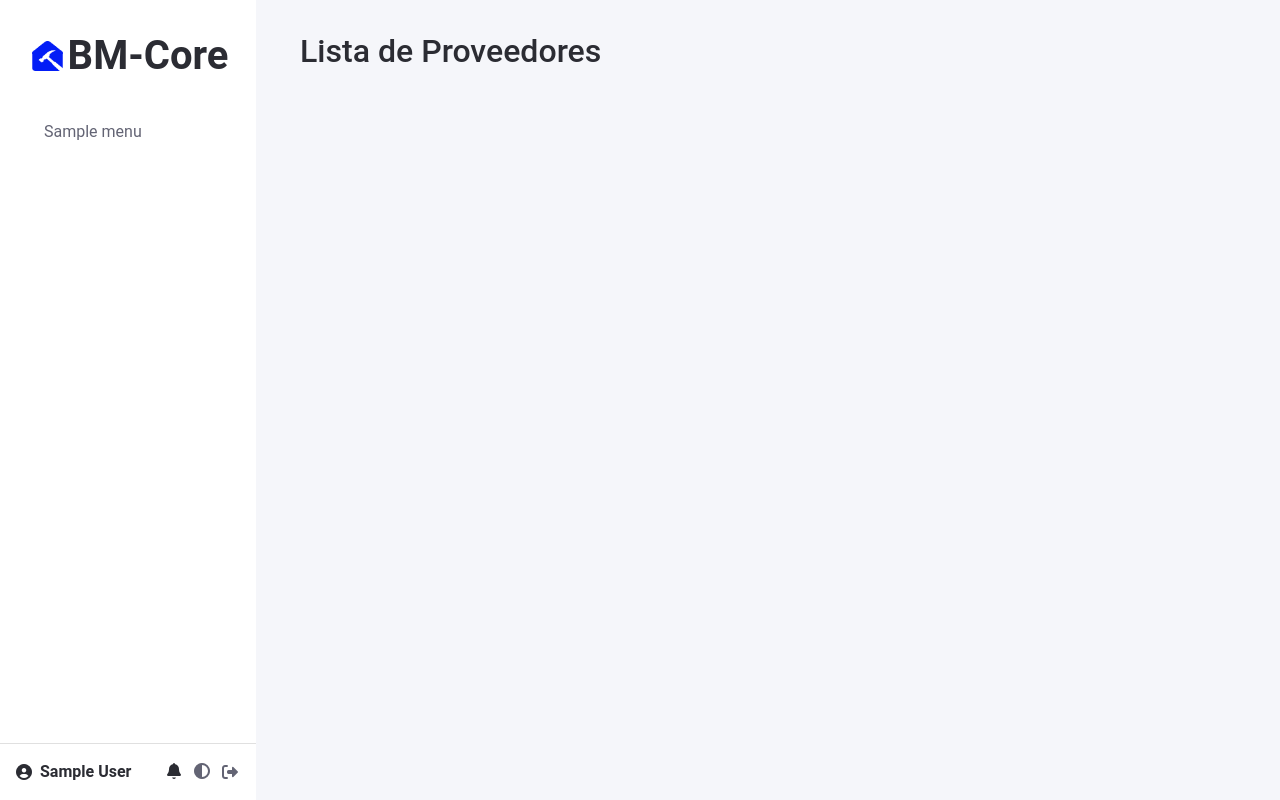
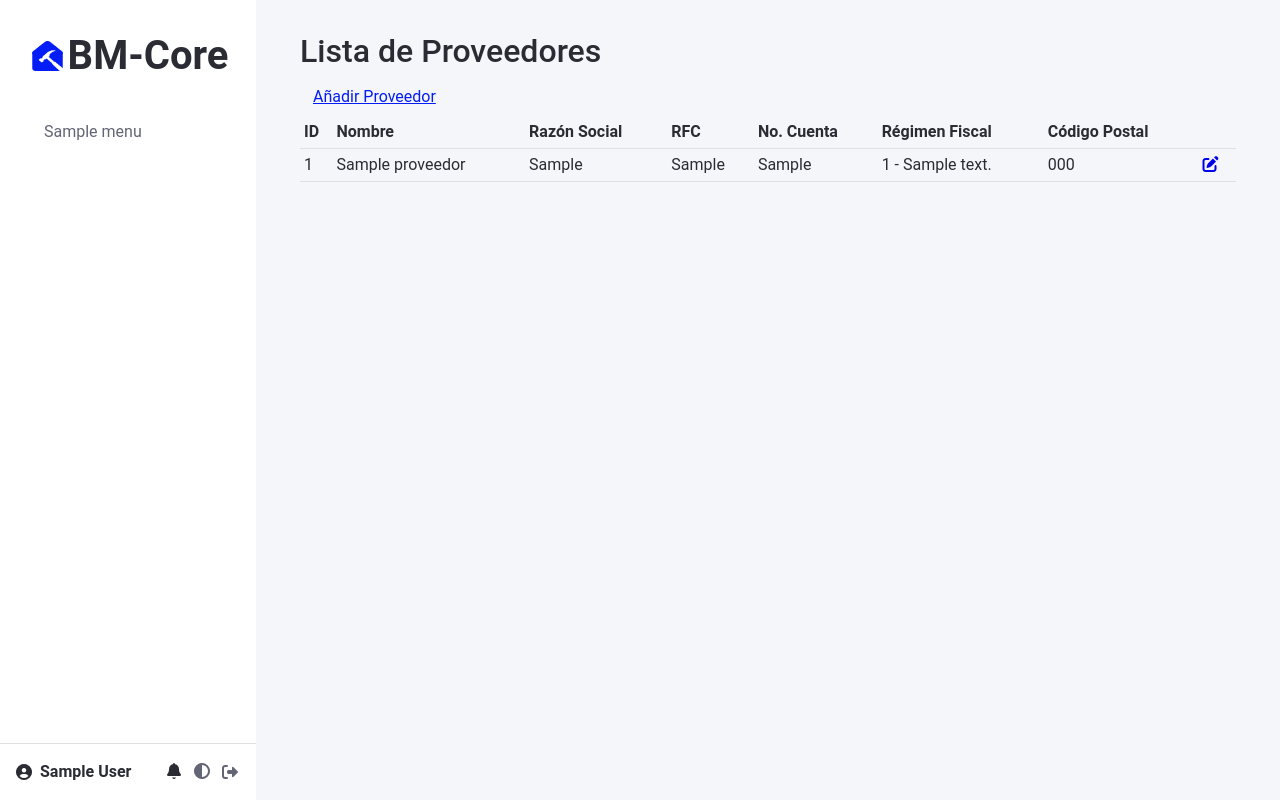
Before and after one commit to CrisZR/BM-Core, a Django app: page /proveedores/ in a window 1280 px wide. Run offline with Django 5.2, Linux system fonts and the light colour scheme; a user stored in the database is signed in; tables that the repository leaves empty hold one stand-in row (values such as "Sample post"); some libraries are stand-ins or nearby versions.

Commit message:
Se cambio el estilo de los link y se adapto tabla para buena compatibilidad

```diff
--- a/proveedores/templates/proveedores/index.html
+++ b/proveedores/templates/proveedores/index.html
@@ -1,14 +1,45 @@
 {% extends "templates/layout.html" %}
 {% load static %}
-{% block title %}Proveedores{% endblock title %}
+{% block title %}
+    Proveedores
+{% endblock title %}
 {% block body %}
     <script src="{% static 'js/proveedores/index.js' %}"></script>
-    <script>
-        const proveedores = {{ proveedores|safe }}
-    </script>
+    <script>const proveedores = {{ proveedores|safe }}</script>
     <div class="container">
         <h2>Lista de Proveedores</h2>
+        <a class="btn btn-link" href="{% url 'proveedores:add' %}">Añadir Proveedor</a>
         <section id="tablaProveedores">
+            <table id="myTable" class="table table-hover table-sm">
+                <thead>
+                    <tr>
+                        <th>ID</th>
+                        <th>Nombre</th>
+                        <th>Razón Social</th>
+                        <th>RFC</th>
+                        <th>No. Cuenta</th>
+                        <th>Régimen Fiscal</th>
+                        <th>Código Postal</th>
+                        <th></th>
+                    </tr>
+                </thead>
+                <tbody>
+                    {% for proveedor in proveedores %}
+                        <tr>
+                            <td>{{ proveedor.id }}</td>
+                            <td>{{ proveedor.nombre }}</td>
+                            <td>{{ proveedor.razon_social }}</td>
+                            <td>{{ proveedor.rfc }}</td>
+                            <td>{{ proveedor.numero_de_cuenta }}</td>
+                            <td>{{ proveedor.regimen_fiscal }}</td>
+                            <td>{{ proveedor.codigo_postal }}</td>
+                            <td>
+                                <a href="{% url 'proveedores:edit' proveedor.id %}"><i class="fa-solid fa-pen-to-square"></i></a>
+                            </td>
+                        </tr>
+                    {% endfor %}
+                </tbody>
+            </table>
         </section>
     </div>
 {% endblock body %}
--- a/static/css/app.scss
+++ b/static/css/app.scss
@@ -60,6 +60,8 @@
   --bs-info: #54caf5;
   --bs-warning: #ff9800;
   --bs-danger: #f50208;
+  --bs-link-color-rgb: 159, 166, 255;
+  --bs-link-hover-color-rgb: 203, 208, 255;
 
   /* UI nativa (scrollbars, selects…) */
   color-scheme: dark;
@@ -93,6 +95,9 @@ html.light {
   --bs-border-color: var(--c-border);
   --bs-secondary-bg: #e8ecee;
   --bs-tertiary-bg: #e5e9ff;
+
+  --bs-link-color-rgb: 0, 0, 238;
+  --bs-link-hover-color-rgb: 55, 55, 160;
 
   color-scheme: light;
   color: var(--c-text);
--- a/static/css/styles.scss
+++ b/static/css/styles.scss
@@ -42,8 +42,8 @@
 }
 
 .table {
-  color: var(--c-text) !important;
-  * {
+  td,
+  th {
     color: var(--c-text) !important;
   }
 }
```
Also changed, not shown: static/css/app.css.
